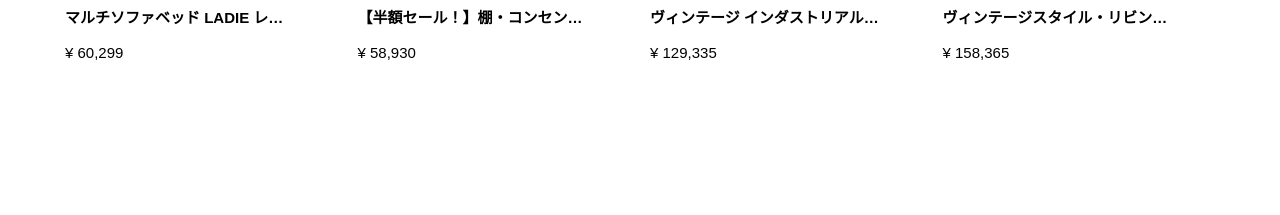
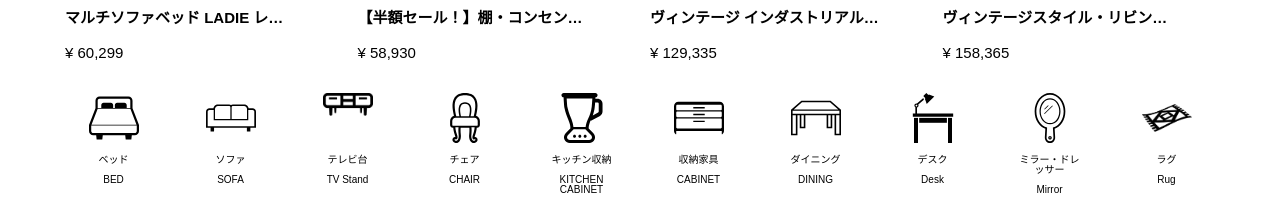
Before and after one commit to peppertaro/RitaClone, a React (Create React App) app: page / in a window 1280 px wide. Shown: the part 2277-2492 px from the top of the page. Before the commit the page ends 2347 px from the top, so only its background shows below. Built offline with nearby package versions, Linux system fonts and the light colour scheme.

Commit message:
Started to work on Category

```diff
--- a/src/App.js
+++ b/src/App.js
@@ -6,6 +6,7 @@ import ProdType from './Components/Prod_type';
 import AdSlider from './Components/AdSlider';
 import NewProd from './Components/New_Prod';
 import Recommend from './Components/Recommend';
+import Category from './Components/Category';
 class App extends React.Component {
   render() {
     return (
@@ -20,6 +21,7 @@ class App extends React.Component {
         <AdSlider />
         <NewProd />
         <Recommend />
+        <Category />
       </div>
     );
   }
--- a/src/Components/Category.js
+++ b/src/Components/Category.js
@@ -0,0 +1,22 @@
+import React from "react";
+import {ProdTypeList} from "../ListData";
+import ProdTypeBox from "../Templates/Prod_type_Box";
+class Category extends React.Component {
+    render() {
+        return (
+            <div className="ProdTypeSection">
+                <div className="container">
+                    <div className="ProdTypes">
+                        {ProdTypeList.map(ProdTypeList => (
+                            <ProdTypeBox
+                                key={ProdTypeList.PTkey}
+                                ProdTypeList={ProdTypeList}
+                            />
+                        ))}
+                    </div>
+                </div>
+            </div>         );
+    }
+}
+
+export default Category;
```
